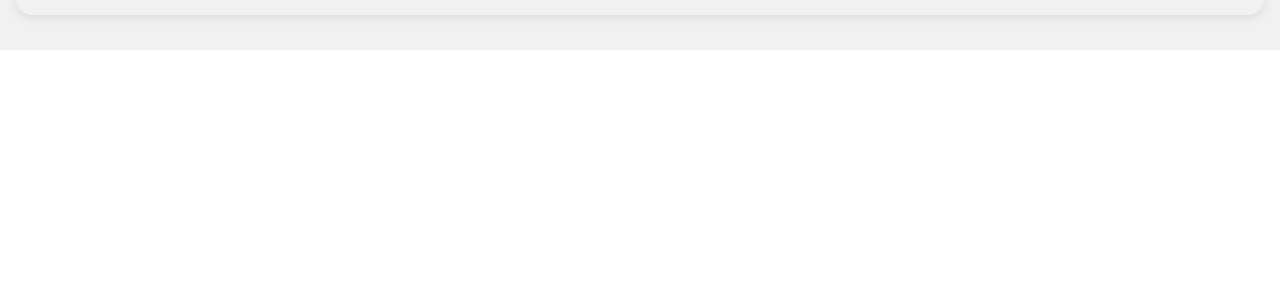
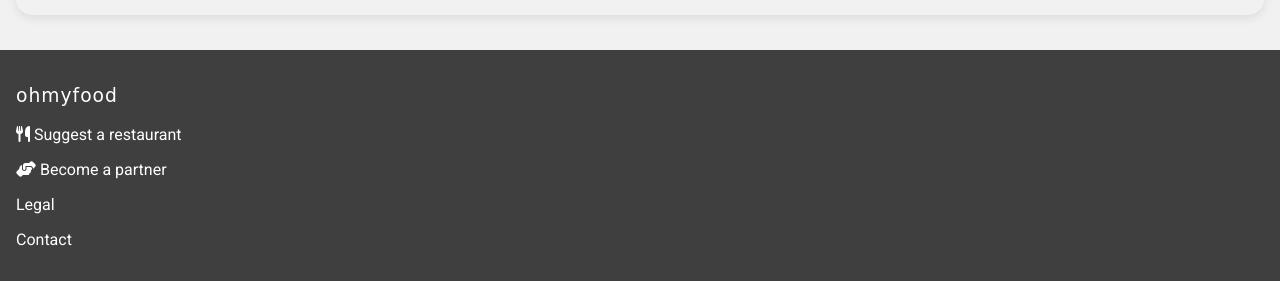
Before and after one commit to KBerliner/OCP3, a website: page index.html in a window 1280 px wide. Shown: the part 1914-2195 px from the top of the page. Before the commit the page ends 1964 px from the top, so only its background shows below. Drawn offline with Linux system fonts and the light colour scheme; a web font is replaced by a local one.

Commit message:
Added footer with Contact link to email address

```diff
--- a/index.html
+++ b/index.html
@@ -113,4 +113,13 @@
             </section>
         </article>
     </body>
+    <footer>
+        <article class="footer">
+            <h3 class="footer__label">ohmyfood</h3>
+            <p class="footer__context"><i class="fa-solid fa-utensils"></i>    Suggest a restaurant</p>
+            <p class="footer__context"><i class="fa-solid fa-handshake-angle"></i>  Become a partner</p>
+            <p class="footer__context">Legal</p>
+            <p class="footer__context"><a class="footer__contact" href="mailto:email@gmail.com">Contact</a></p>
+        </article>
+    </footer>
 </html>
--- a/main.scss
+++ b/main.scss
@@ -252,6 +252,25 @@ html, body {
     }
 }
 
+.footer {
+    color: white;
+    background-color: #3f3f3f;
+    margin: 0;
+    padding: 1em;
+    &__label {
+        @include title-font;
+        letter-spacing: 1px;
+        font-weight: 400;
+    }
+    &__context {
+        @include text-font;
+    }
+    &__contact {
+        text-decoration: none;
+        color: white;
+    }
+}
+
 @keyframes favorite {
     0% {
         transform: scaleY(0);
```
Also changed, not shown: css/style.css, 1 other file.
